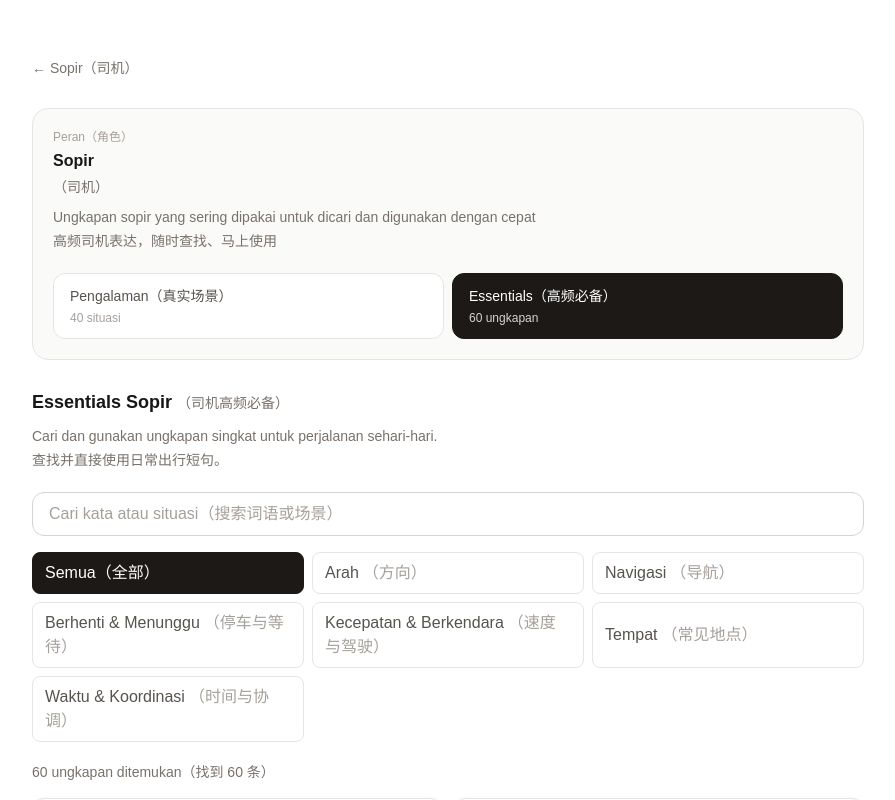
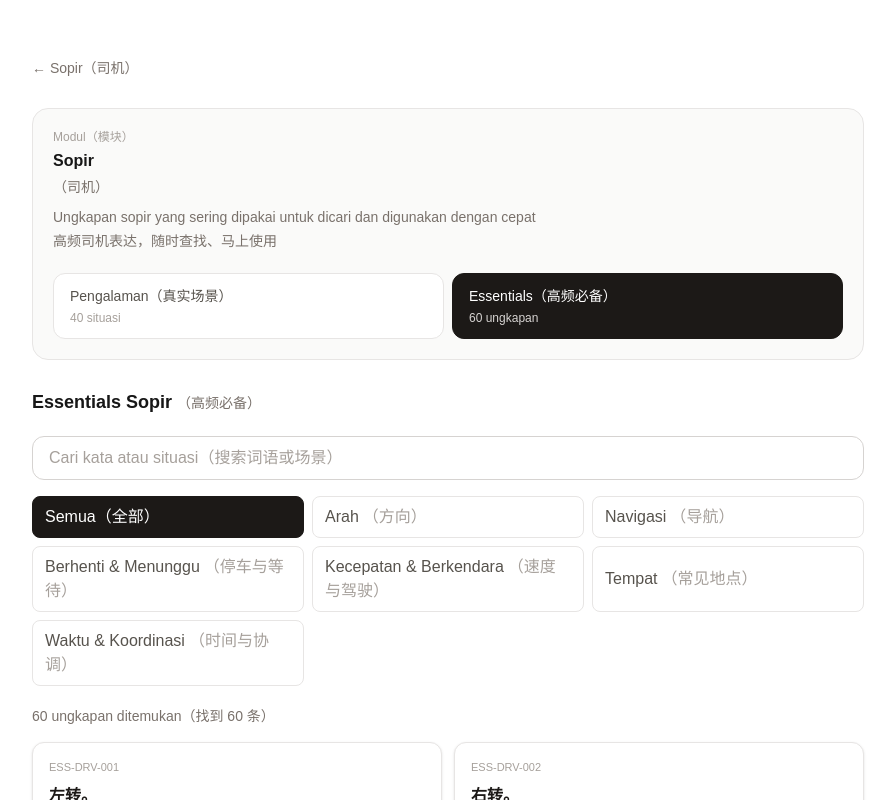
Before and after one commit to lijian13544290034-cell/IndoBrain-ID, a Next.js app: page /driver/essentials in a window 1280 px wide. Shown: the top 800 px of the page, without its empty margins (192-1087 px from the left). Built offline with nearby package versions, Linux system fonts and the light colour scheme.

Commit message:
Use shared Essentials audio initialization for Driver

```diff
--- a/app/driver/essentials/page.tsx
+++ b/app/driver/essentials/page.tsx
@@ -1,31 +1,16 @@
-'use client';
-
-import Link from 'next/link';
-import { Suspense } from 'react';
-import EssentialsHub from '@/components/EssentialsHub';
-import LocalizedLabel from '@/components/LocalizedLabel';
-import IndonesianAudioProvider from '@/components/IndonesianAudioProvider';
+import EssentialsModulePage from '@/components/EssentialsModulePage';
 import { driverEssentialCategories, getEssentials } from '@/lib/essentials';
+import { getDriverExperiences } from '@/lib/driver-experiences';
 
 export default function DriverEssentialsPage() {
-  const essentials = getEssentials('driver');
-  return <main className="mx-auto min-h-screen w-full max-w-4xl px-5 pb-12 pt-10 sm:px-8 sm:pt-14">
-    <Link href="/driver" className="text-sm text-stone-500 hover:text-stone-900">← Sopir（司机）</Link>
-    <header className="mt-7 rounded-2xl border border-stone-200 bg-stone-50 px-5 py-5">
-      <p className="text-xs text-stone-400">Peran（角色）</p>
-      <LocalizedLabel indonesian="Sopir" chinese="司机" className="mt-1 font-semibold" />
-      <p className="mt-2 text-sm leading-6 text-stone-500">Ungkapan sopir yang sering dipakai untuk dicari dan digunakan dengan cepat<br />高频司机表达，随时查找、马上使用</p>
-      <nav className="mt-5 grid gap-2 sm:grid-cols-2" aria-label="Mode Sopir">
-        <Link href="/driver" className="min-h-12 rounded-xl border border-stone-200 bg-white px-4 py-3 text-sm font-medium text-stone-600 transition duration-200 hover:bg-stone-100 hover:shadow-sm">Pengalaman（真实场景）<span className="mt-1 block text-xs font-normal text-stone-400">40 situasi</span></Link>
-        <Link href="/driver/essentials" className="min-h-12 rounded-xl border border-stone-900 bg-stone-900 px-4 py-3 text-sm font-medium text-white">Essentials（高频必备）<span className="mt-1 block text-xs font-normal text-stone-300">60 ungkapan</span></Link>
-      </nav>
-    </header>
-    <IndonesianAudioProvider>
-      <section className="mt-7" aria-label="Essentials Sopir">
-        <h1 className="text-lg font-semibold">Essentials Sopir <span className="text-sm font-normal text-stone-500">（司机高频必备）</span></h1>
-        <p className="mt-2 text-sm leading-6 text-stone-500">Cari dan gunakan ungkapan singkat untuk perjalanan sehari-hari.<br />查找并直接使用日常出行短句。</p>
-        <div className="mt-5"><Suspense fallback={<p className="text-sm text-stone-500">Memuat Essentials（正在加载高频表达）</p>}><EssentialsHub items={essentials} categories={driverEssentialCategories} /></Suspense></div>
-      </section>
-    </IndonesianAudioProvider>
-  </main>;
+  return <EssentialsModulePage
+    title="Sopir"
+    chinese="司机"
+    experienceHref="/driver"
+    experienceCount={getDriverExperiences().length}
+    items={getEssentials('driver')}
+    categories={driverEssentialCategories}
+    description="Ungkapan sopir yang sering dipakai untuk dicari dan digunakan dengan cepat"
+    chineseDescription="高频司机表达，随时查找、马上使用"
+  />;
 }
```
